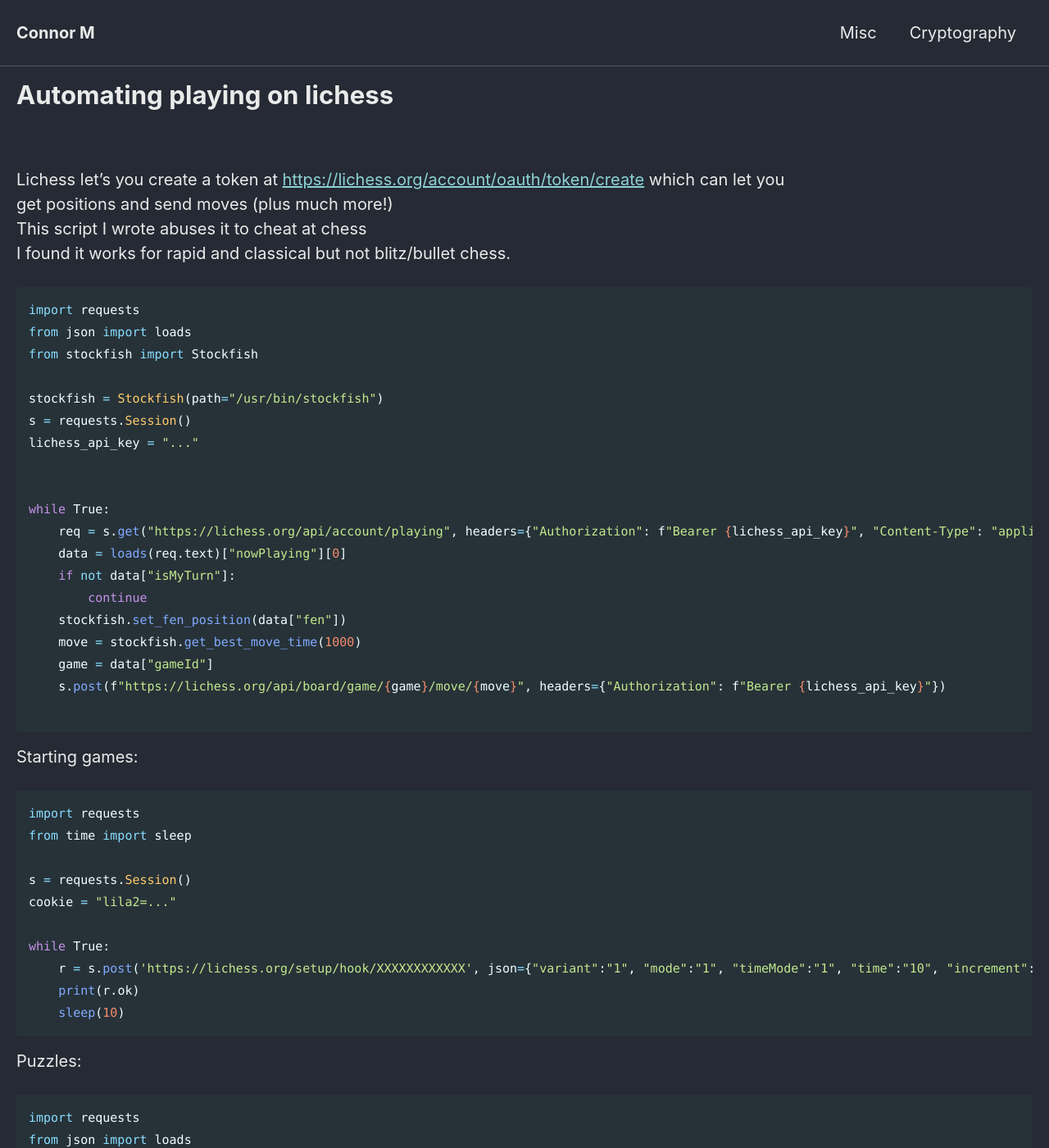
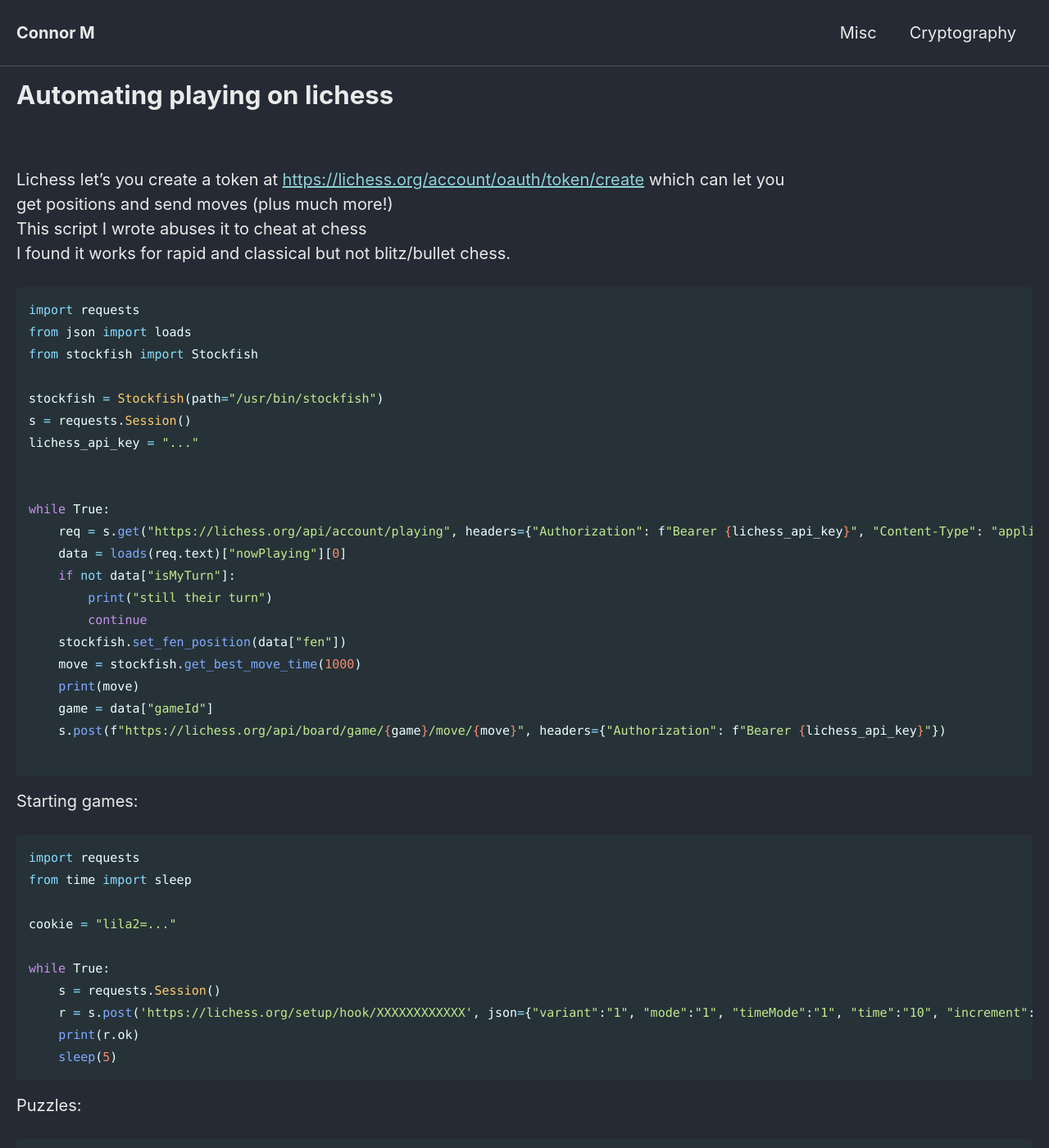
Before and after one commit to Connor-McCartney/Connor-McCartney.github.io, a Jekyll site: the page built from _pages/misc/lichess.md, in a window 1280 px wide and 1400 px high. Shown: the whole window at 82% size. Built offline with Jekyll 4.4.1, drawn with Linux system fonts in a browser that asks for light colours; cached includes are drawn as plain includes.

Commit message:
Update lichess.md

````diff
--- a/_pages/misc/lichess.md
+++ b/_pages/misc/lichess.md
@@ -24,9 +24,11 @@ while True:
     req = s.get("https://lichess.org/api/account/playing", headers={"Authorization": f"Bearer {lichess_api_key}", "Content-Type": "application/json"})
     data = loads(req.text)["nowPlaying"][0]
     if not data["isMyTurn"]:
+        print("still their turn")
         continue
     stockfish.set_fen_position(data["fen"])
     move = stockfish.get_best_move_time(1000)
+    print(move)
     game = data["gameId"]
     s.post(f"https://lichess.org/api/board/game/{game}/move/{move}", headers={"Authorization": f"Bearer {lichess_api_key}"})
 
@@ -38,13 +40,13 @@ Starting games:
 import requests
 from time import sleep
 
-s = requests.Session()
 cookie = "lila2=..."
 
 while True:
+    s = requests.Session()
     r = s.post('https://lichess.org/setup/hook/XXXXXXXXXXXX', json={"variant":"1", "mode":"1", "timeMode":"1", "time":"10", "increment":"0", "days":"2", "days_range":"2", "color":"random"}, headers={'cookie': cookie})
     print(r.ok)
-    sleep(10)
+    sleep(5)
 ```
 
 
````
